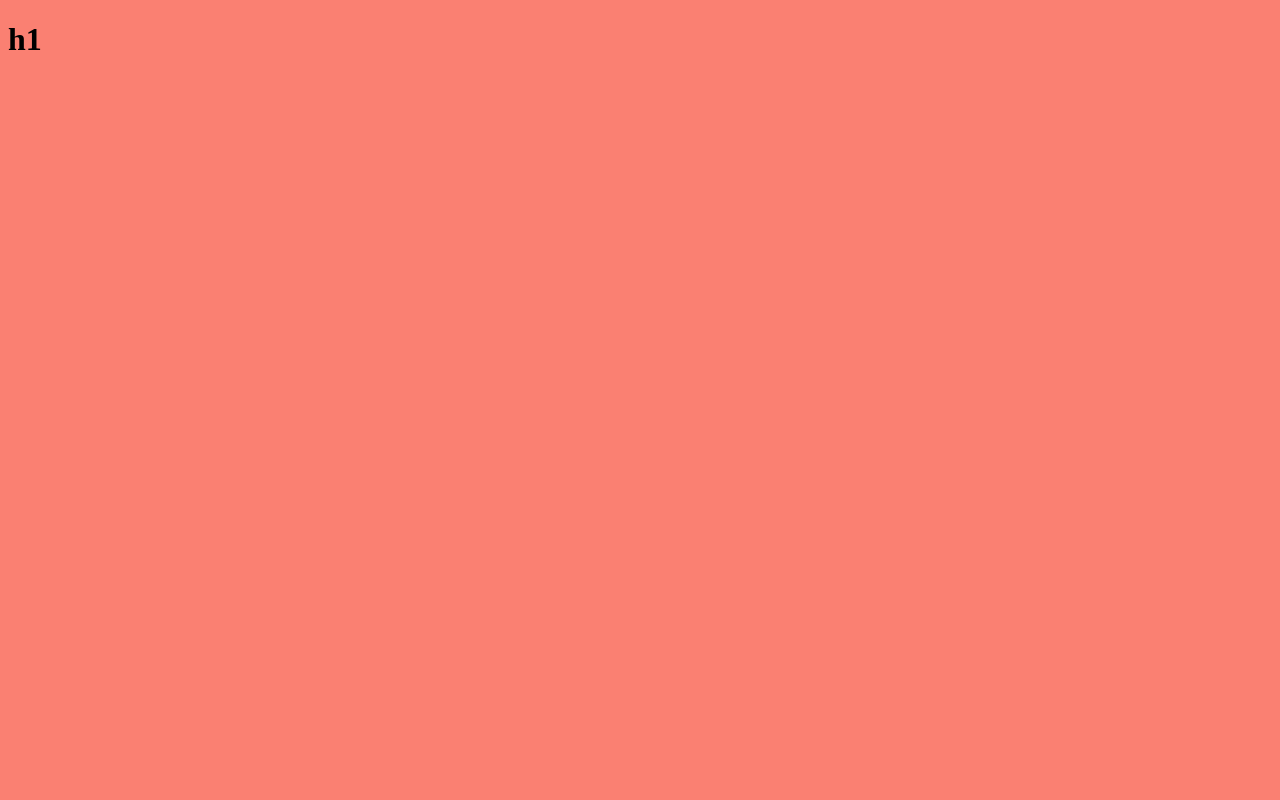
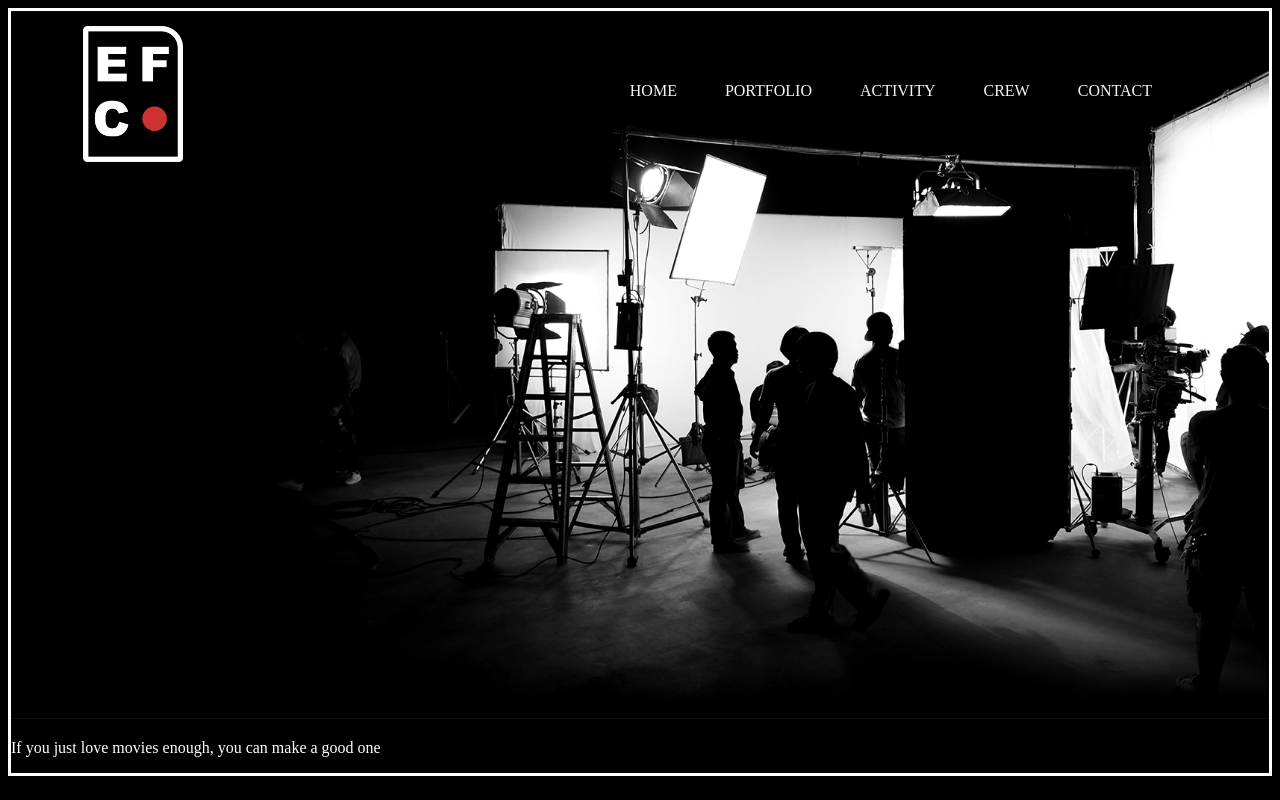
Before and after one commit to scienceguy0123/EFC_website, a website built with webpack: page index.html in a window 1280 px wide. Built offline with Linux system fonts and the light colour scheme.

Commit message:
main page 40% complete

```diff
--- a/index.html
+++ b/index.html
@@ -8,10 +8,50 @@
     <title>Document</title>
 </head>
 <body>
-    <div class="container">
-        <h1>h1</h1>
+
+    <div class="grid-container">
+        <div class="cover">
+        <img src="src/image/set1.jpg" alt="logo">
+        </div>
+
+        <nav>
+            <ul class = "nav-ul flex-container grid-object-1">
+                <li class="nav-item" id="nav-logo">
+                    <a href="index.html">
+                    <img src="src/image/EFC-logo.png" alt="logo" width=20%>
+                    </a>
+                </li>
+
+                <li class="nav-item">
+                    <a class="nav-link" href="index.html">HOME</a>
+                </li>
+
+                <li class="nav-item">
+                    <a class="nav-link" href="index.html">PORTFOLIO</a>
+                </li>
+
+                <li class="nav-item">
+                    <a class="nav-link" href="index.html">ACTIVITY</a>
+                </li>
+
+                <li class="nav-item">
+                    <a class="nav-link" href="index.html">CREW</a>
+                </li>
+
+                <li class="nav-item">
+                    <a class="nav-link" href="index.html">CONTACT</a>
+                </li>
+            </ul>
+        </nav>
+
+        <div class="quote grid-object-2">
+            <p>If you just love movies enough, you can make a good one</p>
+        </div>
+
+        <div class="grid-object-3"></div>
     </div>
 
-    <script src="./dist/indexJS.bundle.js"></script>
+
+<script src="./dist/index.bundle.js"></script>
 </body>
 </html>
--- a/package.json
+++ b/package.json
@@ -13,6 +13,7 @@
   "license": "ISC",
   "devDependencies": {
     "css-loader": "^5.2.6",
+    "file-loader": "^6.2.0",
     "mini-css-extract-plugin": "^2.1.0",
     "sass": "^1.35.2",
     "sass-loader": "^12.1.0",
--- /dev/null
+++ b/src/_navigation.scss
@@ -0,0 +1,27 @@
+nav{
+    position:absolute;
+    top:0%;
+}
+.flex-container {
+
+    display:flex;
+
+    align-items: center;
+    margin-right: 5rem;
+    margin-left: 2rem;
+
+    .nav-item{
+
+        list-style: none;
+        margin-right: 3rem;
+        ;
+        a{
+            text-decoration: none;
+            color:whitesmoke
+        }
+    }
+
+    .nav-item:first-child{
+        margin-top:10px;
+    }
+}
--- a/src/index.scss
+++ b/src/index.scss
@@ -1,3 +1,24 @@
+@import "_navigation";
+// *{
+//     padding: 0;
+//     margin:0;
+// }
 body{
-    background-color:salmon;
+
+    background-color: black;
+    // border:solid red;
+
 }
+.cover{
+    img{width:100%};
+
+}
+
+.grid-container{
+    border:solid white;
+}
+
+
+.quote{
+    color:white;
+}
--- a/webpack.config.js
+++ b/webpack.config.js
@@ -24,7 +24,15 @@ module.exports = {
             use:{
                 loader: 'babel-loader'
             }
-        }
+        },
+        {
+            test: /\.(png|jpe?g|gif)$/i,
+            use: [
+              {
+                loader: 'file-loader',
+              },
+            ],
+        },
         ]
     },
 
```
Also changed, not shown: dist/43d18191702d7246942940fb66d270ee.jpg (added), dist/index.bundle.js, dist/indexJS.bundle.js (deleted), src/image/EFC-logo.png (added), src/image/set1.jpg (added), 5 other files.
